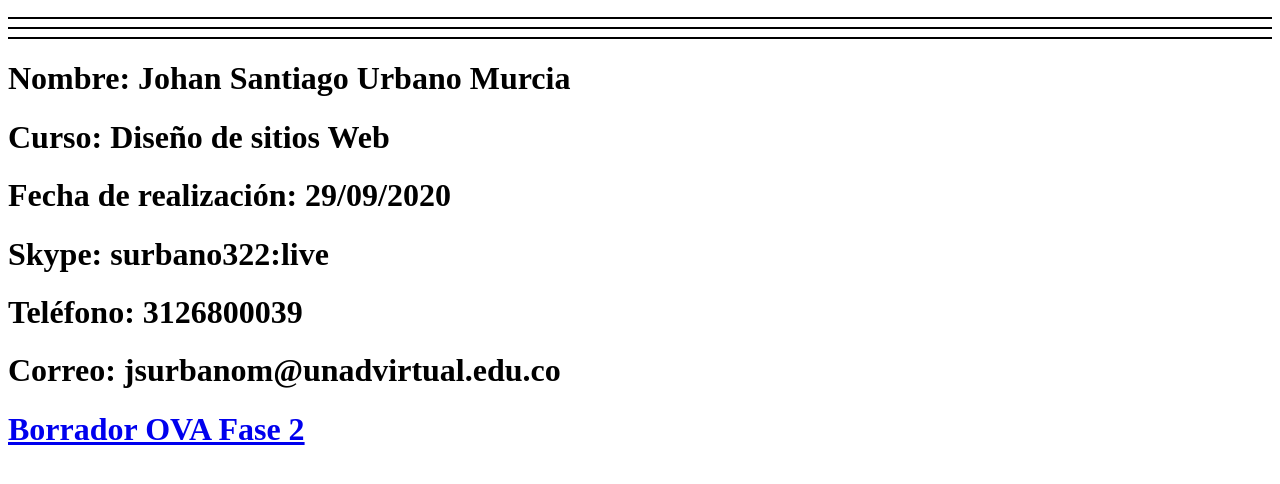
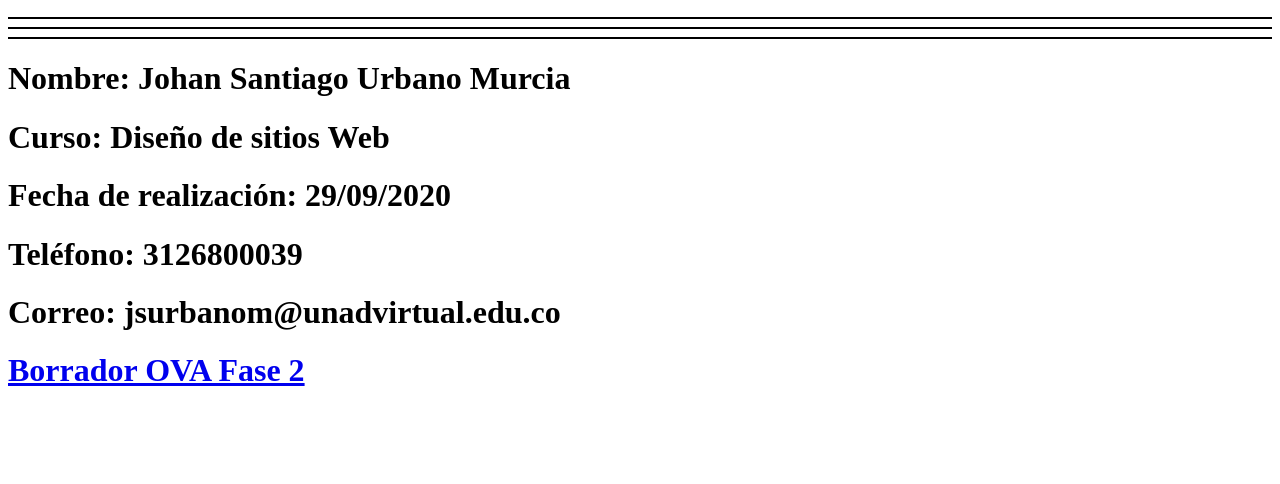
Before and after one commit to santiagourbano29/DSW-Santiago-Urbano, a plain HTML site: page Index.html in a window 1280 px wide. Shown: the part 212-696 px from the top of the page. Drawn offline with Linux system fonts and the light colour scheme.

Commit message:
Arreglos

```diff
--- a/Index.html
+++ b/Index.html
@@ -14,7 +14,6 @@
     <h1>Nombre: Johan Santiago Urbano Murcia</h1>
     <h1>Curso: Diseño de sitios Web</h1>
     <h1>Fecha de realización: 29/09/2020</h1>
-    <h1>Skype: surbano322:live</h1>
     <h1>Teléfono: 3126800039</h1>
     <h1>Correo: jsurbanom@unadvirtual.edu.co</h1>
 
```
Also changed, not shown: 1 other file.
